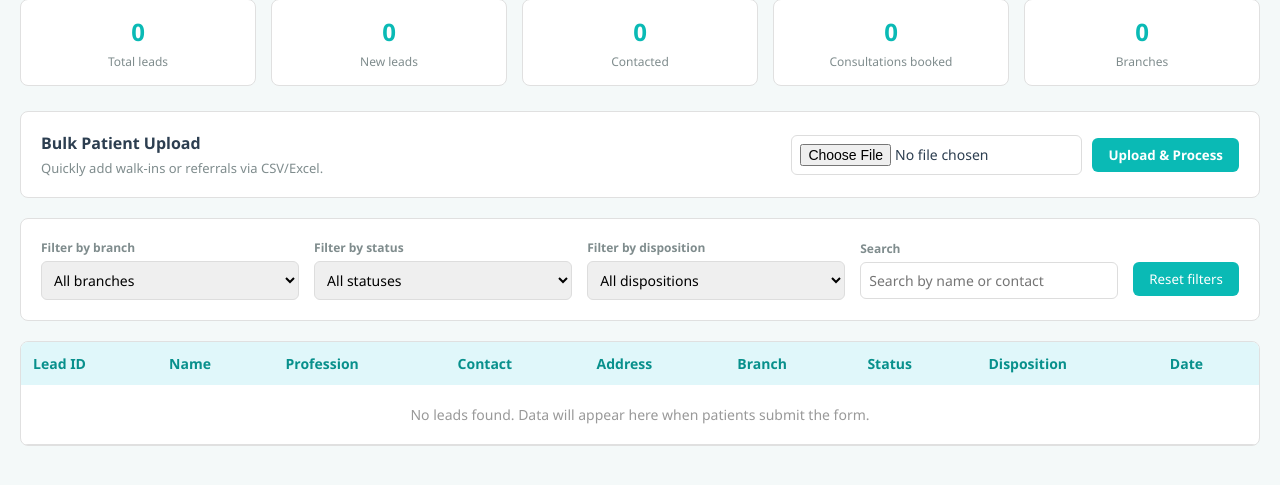
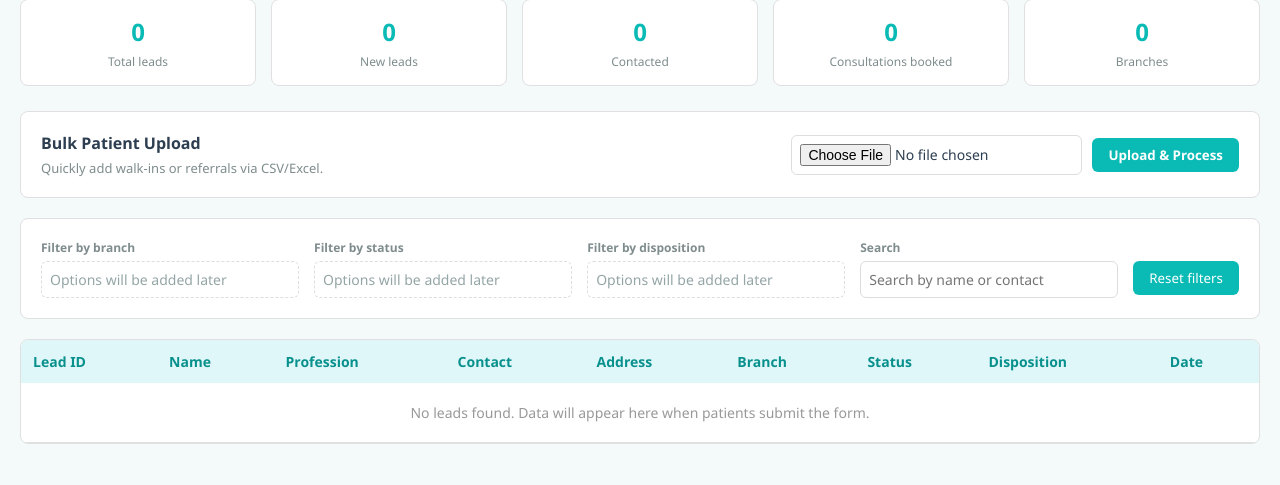
Before and after one commit to Devulapally-hansika/origins-ivf, a Flask app: page /staff/dashboard in a window 1280 px wide. Shown: the part 100-585 px from the top of the page. Run offline with Flask 3, Linux system fonts and the light colour scheme.

Commit message:
filter dropdown changed

```diff
--- a/templates/staff/staff_dashboard_module.html
+++ b/templates/staff/staff_dashboard_module.html
@@ -69,15 +69,15 @@
     <div class="filters-container">
         <div class="filter-group">
             <label>Filter by branch</label>
-            <select><option>All branches</option><option>Hyderabad</option><option>Khammam</option><option>Sathupally</option><option>Warangal</option><option>Vikarabad</option></select>
+            <div style="padding: 8px; font-size: 14px; color: #95A5A6; border: 1px dashed #ddd; border-radius: 6px;">Options will be added later</div>
         </div>
         <div class="filter-group">
             <label>Filter by status</label>
-            <select><option>All statuses</option><option>New Lead</option><option>Contacted</option></select>
+            <div style="padding: 8px; font-size: 14px; color: #95A5A6; border: 1px dashed #ddd; border-radius: 6px;">Options will be added later</div>
         </div>
         <div class="filter-group">
             <label>Filter by disposition</label>
-            <select><option>All dispositions</option><option>Interested</option><option>Not Interested</option><option>Callback Requested</option><option>Wrong Number</option></select>
+            <div style="padding: 8px; font-size: 14px; color: #95A5A6; border: 1px dashed #ddd; border-radius: 6px;">Options will be added later</div>
         </div>
         <div class="filter-group">
             <label>Search</label>
```
